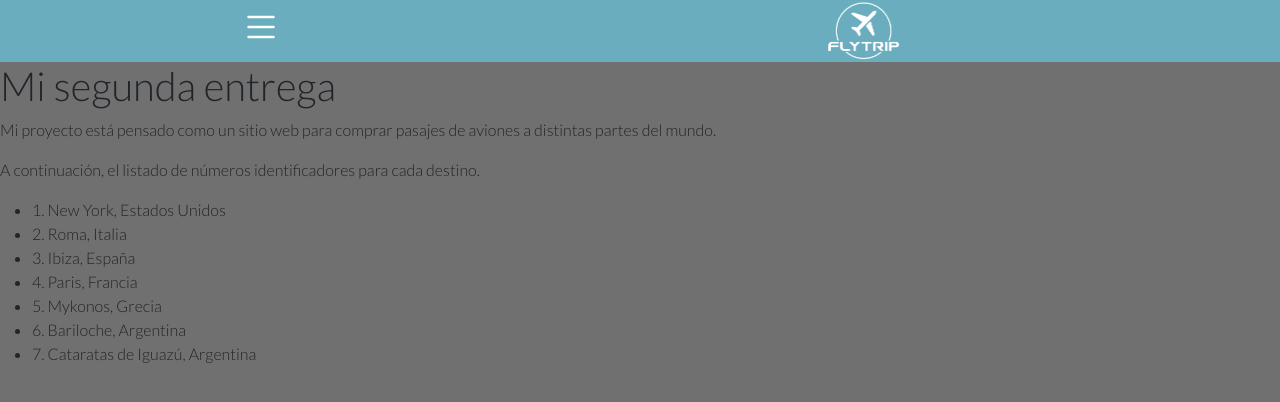
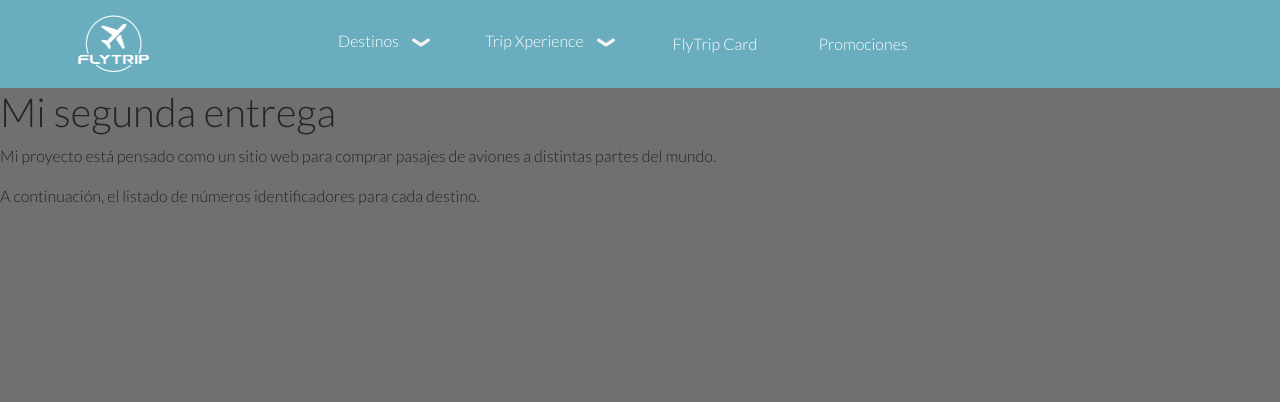
Before and after one commit to margonzalezz/JSpre-entrega3-MarleneGonzalez, a plain HTML site: page index.html in a window 1280 px wide. Drawn offline with nearby package versions, Linux system fonts and the light colour scheme.

Commit message:
terminada la nav para mobile y desktop

```diff
--- a/css/style.css
+++ b/css/style.css
@@ -56,7 +56,9 @@
     margin-left: 3%;
 }
 
+
 nav{
+    padding: 1% 0%;
     display: flex;
     justify-content: space-around;
     background-color:#69adbe;
@@ -67,3 +69,120 @@ nav{
     width: 25%;
     margin-left: 25%;
 }
+
+/* MENU PARA DESKTOP */
+.dropDesk {
+    display: none;
+}
+
+
+
+
+
+
+
+
+
+
+
+
+/* MEDIA QUERY PARA DESKTOP */
+@media (width > 1024px){
+    nav {
+        display: flex;
+        justify-content: flex-start;
+    }
+/* CANVAS */
+.canvasContainer {
+    display: none;
+}
+
+/* DROPDOWNS PARA DESKTOP */
+.dropDesk{
+    display: flex;
+    align-items: center;
+}
+
+/* Dropdown Button */
+.dropbtn {
+    display: flex;
+    background-color: #69adbe;
+    color: white;
+    padding: 16px;
+    font-size: 1rem;
+    border: none;
+    border-radius: 5px;
+  }
+
+  /* ICONO DEL DROP */
+  .dropbtn::after {
+    margin-left: 10px;
+    content: url(../img/icon/chevron-abajo.png);
+}
+
+  /* CONTENEDOR DE CADA DROPDOWN */
+  .box-drop {
+    margin-left: 20px;
+    position: relative;
+    display: inline-block;
+  }
+
+  /* INTERIOR DE CADA DROP */
+  .dropdown-body {
+    display: none;
+    position: absolute;
+    border-radius: 10px;
+    background-color: #69adbe;
+    box-shadow: 0px 8px 16px 0px #00000033;
+    z-index: 1;
+  }
+
+  /* lINKS DE CADA DROP */
+.dropdown-body a {
+    color: white;
+    padding: 12px 16px;
+    text-decoration: none;
+    display: block;
+    width: 17vw;
+  }
+
+  /* HOVER DE CADA LINK DEL DROP */
+.dropdown-body a:hover {background-color: #013744;}
+
+/* HOVER DEL MENU */
+.box-drop:hover .dropdown-body {display: block;}
+
+/* HOVER DEL BOTÓN EXTERIOR */
+.box-drop:hover .dropbtn {background-color:#013744;}
+/* TERMINA DROP PARA DESKTOP */
+
+/* BOTONERA MENU DESKTOP SIN DROP */
+
+.trip-menu a {
+    text-decoration: none;
+}
+.trip-menu button{
+    background-color: #69adbe;
+    color: white;
+    border: none;
+    border-radius: 10px;
+    padding: 19px;
+    margin-left: 20px;
+}
+
+.trip-menu button:hover {
+    background-color:#013744;
+}
+
+
+
+
+
+
+
+
+
+
+
+}
+/* TERMINA @MEDIA PARA DESKTOP  */
--- a/index.html
+++ b/index.html
@@ -15,6 +15,7 @@
 </head>
 <body class="backgrounds">
   <nav>
+    <section class="canvasContainer">
         <!-- INICIA BOTÓN HAMBURGUESA -->
         <div>
           <a class="btn toggle-button" data-bs-toggle="offcanvas" href="#offcanvas" role="button" aria-controls="offcanvas">
@@ -25,7 +26,7 @@
         </div>
           <!-- TERMINA BOTÓN HAMBURGUESA -->
           <!-- INICIA OFFCANVAS -->
-    <div class="offcanvas offcanvas-start" tabindex="-1" id="offcanvas" aria-labelledby="offcanvasLabel">
+        <div class="offcanvas offcanvas-start canvaShow" tabindex="-1" id="offcanvas" aria-labelledby="offcanvasLabel">
           <div class="offcanvas-header">
             <div class="order-2 img-header-canvas">
               <img src="img/logo/whiteLogo.png" alt="Logo de FlyTrip">
@@ -78,7 +79,7 @@
                   <li><a class="dropdown-item" href="#">Servicios adicionales</a></li>
                   <li><a class="dropdown-item" href="#">Menú a bordo</a></li>
                   <li><a class="dropdown-item" href="#">Trip GOLD</a></li>
-              <li><a class="dropdown-item" href="#">Tarjeta FlyTrip</a></li>
+                  <li><a class="dropdown-item" href="#">FlyTrip Card</a></li>
                   <li><a class="dropdown-item" href="#">Gift Card</a></li>
                   <li><a class="dropdown-item" href="#">Promociones</a></li>
                 </ul>
@@ -119,56 +120,63 @@
 
         </div>
         <!-- TERMINA OFFCANVAS -->
-
-      <section class="navbarLogo order-lg-1">
-        <a href="#">
-          <img src="img/logo/whiteLogo.png" alt="Logo de FlyTrip">
-        </a>
-
     </section>
 
 
+    <!-- SECCION LOGO -->
+      <section class="navbarLogo order-lg-1">
+        <a href="index.html">
+          <img src="img/logo/whiteLogo.png" alt="Logo de FlyTrip">
+        </a>
+      </section>
 
+      <!-- SECCION DROPDOWNS DESKTOP -->
+      <section class="dropDesk order-lg-2">
 
+        <div class="box-drop">
+          <button class="dropbtn">Destinos</button>
+            <div class="dropdown-body">
+              <a href="#">New york, Estados Unidos</a>
+              <a href="#">Venecia, Italia</a>
+              <a href="#">Ibiza, España</a>
+              <a href="#">Paris, Francia</a>
+              <a href="#">Mykonos, Grecia</a>
+              <a href="#">Bariloche, Argentina</a>
+              <a href="#">Cataratas del iguazú,</a>
+            </div>
+        </div>
 
+        <div class="box-drop">
+          <button class="dropbtn">Trip Xperience</button>
+            <div class="dropdown-body">
+              <a href="#">Servicios adicionales</a>
+              <a href="#">Menú a bordo</a>
+              <a href="#">Promociones</a>
+            </div>
+        </div>
 
+        <div class="trip-menu">
+          <a href="#">
+            <button class="btn-trip">FlyTrip Card</button>
+          </a>
+          <a href="#">
+            <button class="btn-trip">Promociones</button>
+          </a>
 
+        </div>
+
+      </section>
+      <!-- TERMINA SECTION DE DROP MENU PARA DESKTOP -->
 
   </nav>
   <!-- TERMINA NAV -->
-
-
 
     <h1>Mi segunda entrega</h1>
     <p>Mi proyecto está pensado como un sitio web para comprar pasajes de aviones a distintas partes del mundo.
     </p>
     <P>A continuación, el listado de números identificadores para cada destino.</P>
 
-    <section class="destinos">
-       <ul>
-        <li>
-            1. New York, Estados Unidos
-        </li>
-        <li>
-            2. Roma, Italia
-        </li>
-        <li>
-            3. Ibiza, España
-        </li>
-        <li>
-            4. Paris, Francia
-        </li>
-        <li>
-            5. Mykonos, Grecia
-        </li>
-        <li>
-            6. Bariloche, Argentina
-        </li>
-        <li>
-            7. Cataratas de Iguazú, Argentina
-        </li>
-    </ul>
-    </section>
+
     <script src="https://cdn.jsdelivr.net/npm/bootstrap@5.3.0-alpha3/dist/js/bootstrap.bundle.min.js" integrity="sha384-ENjdO4Dr2bkBIFxQpeoTz1HIcje39Wm4jDKdf19U8gI4ddQ3GYNS7NTKfAdVQSZe" crossorigin="anonymous"></script>
 </body>
 </html>
```
Also changed, not shown: img/icon/chevron-abajo.png (added). Lines whose indentation alone changed are shown as unchanged.
